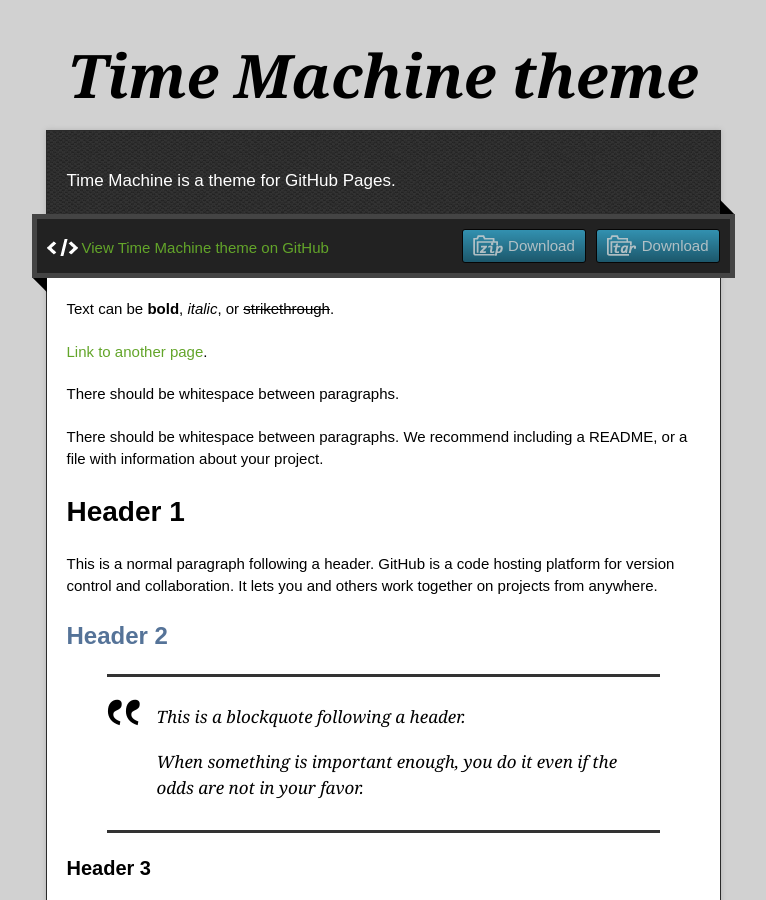
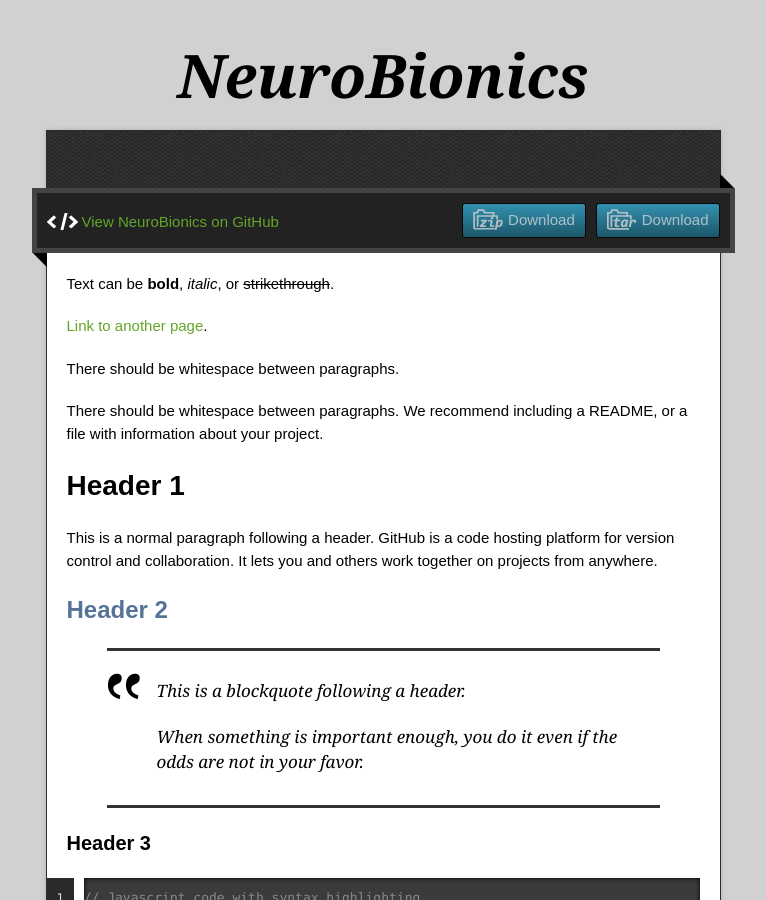
Before and after one commit to EricAndCo/NeuroBionics, a Jekyll site: the page built from index.md, in a window 1280 px wide and 900 px high. Shown: the whole window, without its empty margins (257-1023 px from the left). Built offline with Jekyll 4.4.1, drawn with Linux system fonts in a browser that asks for light colours; the repository's description, which GitHub fills in, is left out; some of the changed text lies outside the part shown.

Commit message:
Update _config.yml

```diff
--- a/_config.yml
+++ b/_config.yml
@@ -1,5 +1,4 @@
-title: Time Machine theme
-description: Time Machine is a theme for GitHub Pages.
+title: NeuroBionics
 show_downloads: true
 google_analytics:
 theme: jekyll-theme-time-machine
```
